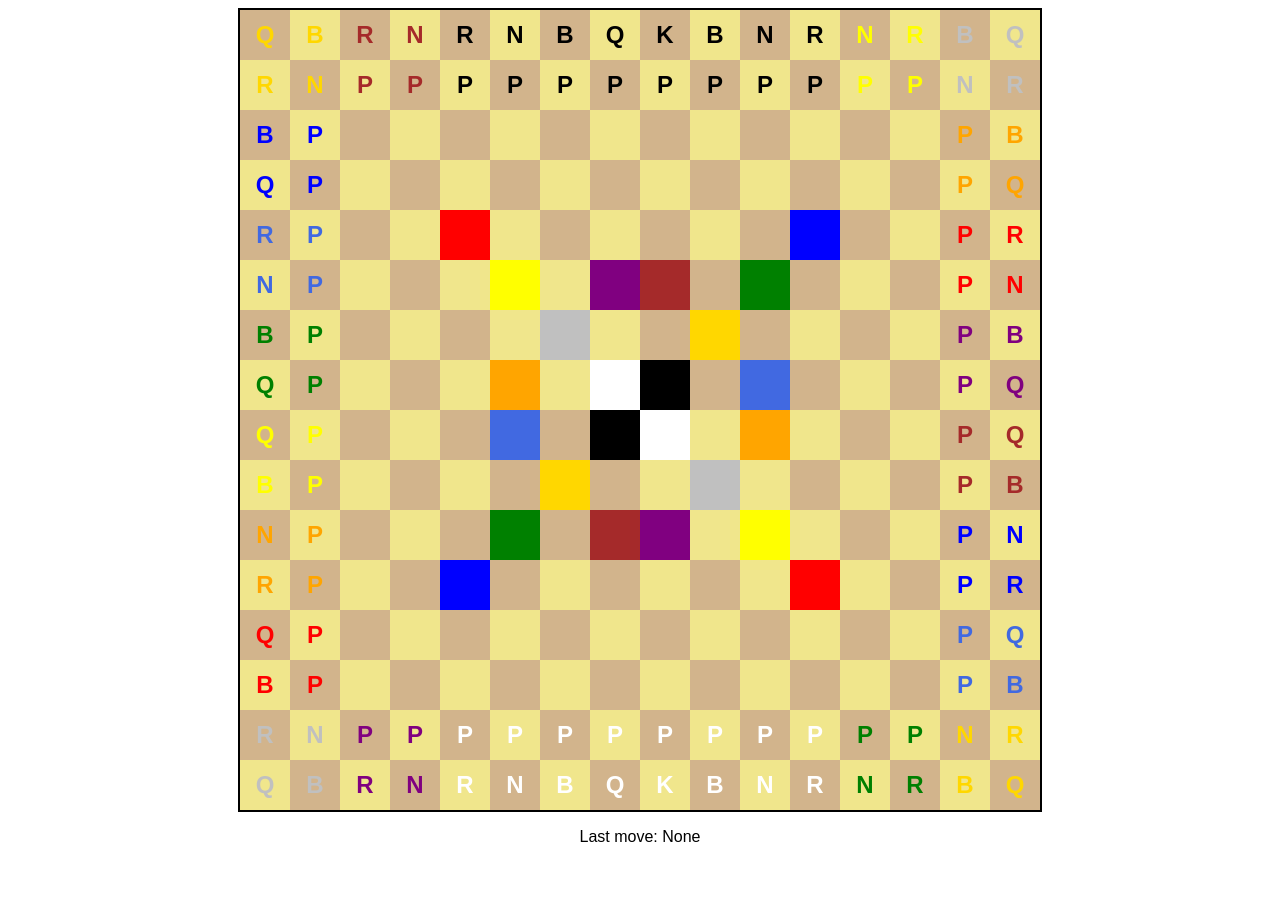
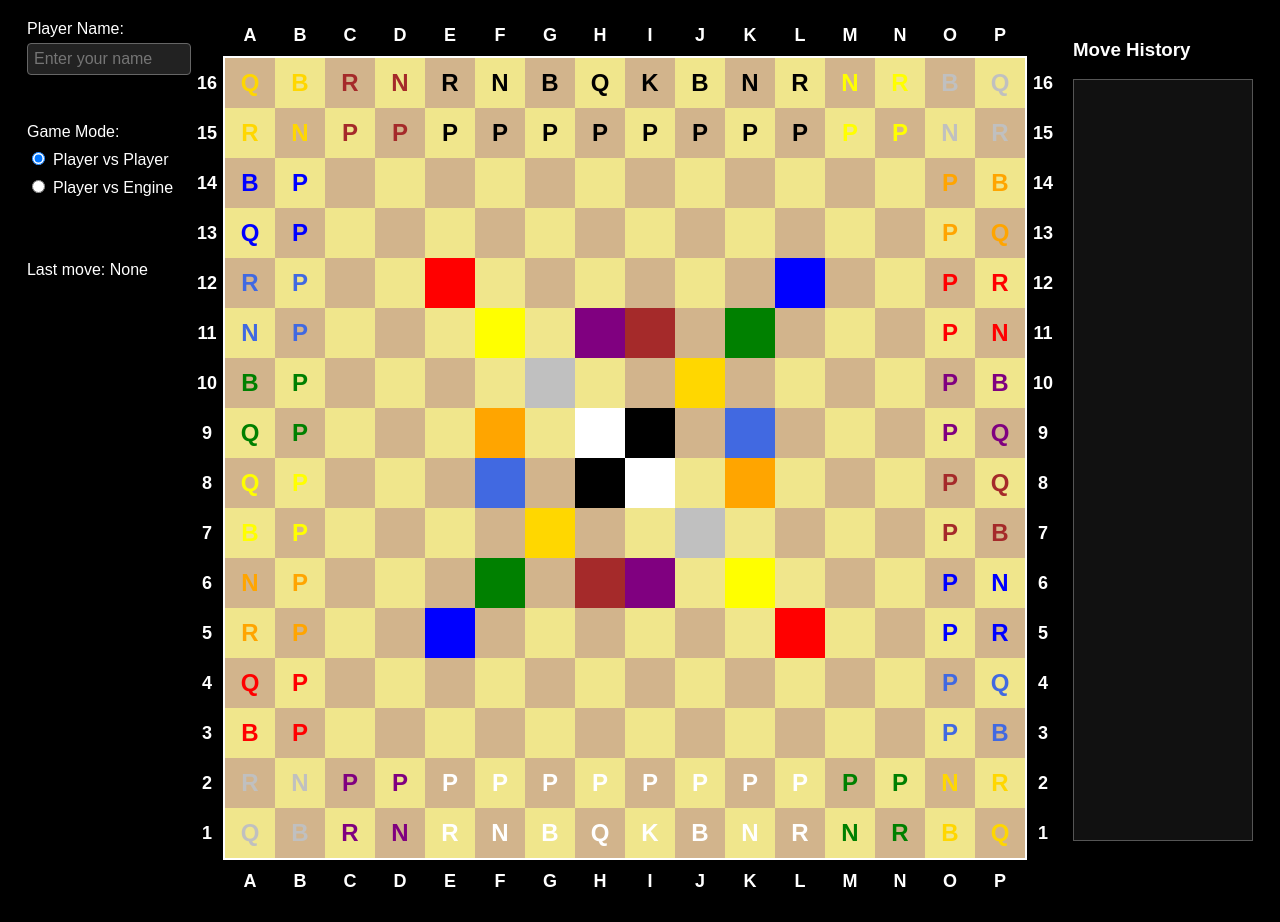
Before and after one commit to KennethLee3/Sovereign-Chess, a website: page public/index.html in a window 1280 px wide. Before the commit the page ends 862 px from the top, so only its background shows below. Drawn offline with Linux system fonts and the light colour scheme.

Commit message:
added board labels, move history, game mode templates

```diff
--- a/public/game.js
+++ b/public/game.js
@@ -1,4 +1,45 @@
 let selected = null;
+
+function createRankLabels() {
+  const left = document.getElementById('rankLabelsLeft');
+  const right = document.getElementById('rankLabelsRight');
+  left.innerHTML = '';
+  right.innerHTML = '';
+  for (let i = 16; i >= 1; i--) {
+    const lblLeft = document.createElement('div');
+    lblLeft.textContent = i;
+    lblLeft.style.height = '50px';
+    lblLeft.style.lineHeight = '50px';
+    left.appendChild(lblLeft);
+
+    const lblRight = document.createElement('div');
+    lblRight.textContent = i;
+    lblRight.style.height = '50px';
+    lblRight.style.lineHeight = '50px';
+    right.appendChild(lblRight);
+  }
+}
+
+function createFileLabels() {
+  const top = document.getElementById('fileLabelsTop');
+  const bottom = document.getElementById('fileLabelsBottom');
+  top.innerHTML = '';
+  bottom.innerHTML = '';
+  for (let i = 0; i < 16; i++) {
+    const letter = String.fromCharCode('A'.charCodeAt(0) + i);
+    const lblTop = document.createElement('div');
+    lblTop.textContent = letter;
+    lblTop.style.height = '30px';
+    lblTop.style.lineHeight = '30px';
+    top.appendChild(lblTop);
+
+    const lblBottom = document.createElement('div');
+    lblBottom.textContent = letter;
+    lblBottom.style.height = '30px';
+    lblBottom.style.lineHeight = '30px';
+    bottom.appendChild(lblBottom);
+  }
+}
 
 window.onload = function() {
   const SIZE = 16;
@@ -64,7 +105,7 @@ window.onload = function() {
       square.classList.add(sColor[r][c]);
       square.classList.add(pColor[r][c]);
       square.textContent = board[r][c];
-      square.id = 'sq-${r}-${c}';
+      square.id = `sq-${r}-${c}`;
 
       square.addEventListener("click", () => {
         if (!selected) {
@@ -93,4 +134,16 @@ window.onload = function() {
       document.getElementById('board').appendChild(square);
     }
   }
+
+  createRankLabels();
+  createFileLabels();
+
+  // Add event listener for mode selection if needed:
+  document.querySelectorAll('input[name="gameMode"]').forEach((radio) => {
+    radio.addEventListener('change', (e) => {
+      console.log(`Game mode changed to ${e.target.value}`);
+      // TODO: react to mode change as needed
+    });
+  });
+
 }
--- a/public/index.html
+++ b/public/index.html
@@ -5,12 +5,42 @@
     <link rel="stylesheet" href="styles.css" />
   </head>
   <body>
-    <div id="board"></div>
+    <div id="container">
+      <div id="leftPanel">
+        <div id="nameBox">
+          <label for="playerName">Player Name:</label><br />
+          <input type="text" id="playerName" placeholder="Enter your name" />
+        </div>
+
+        <div id="modeSelector">
+          <label for="gameMode">Game Mode:</label>
+          <label><input type="radio" name="gameMode" value="pvp" checked />Player vs Player</label>
+          <label><input type="radio" name="gameMode" value="pvc" />Player vs Engine</label>
+        </div>
+
+        <div>
+          <p>Last move: <span id="status">None</span></p>
+        </div>
+      </div>
+
+      <div id="boardWrapper">
+        <div id="fileLabelsTop" class="fileLabels"></div>
+        <div id="boardAndRanks">
+          <div id="rankLabelsLeft" class="rankLabels"></div>
+          <div id="board"></div>
+          <div id="rankLabelsRight" class="rankLabels"></div>
+        </div>
+        <div id="fileLabelsBottom" class="fileLabels"></div>
+      </div>
+
+      <div id="rightPanel">
+        <h3>Move History</h3>
+        <ul id="moveHistory"></ul>
+      </div>
+    </div>
+
     <script src="game.js"></script>
 
-    <div>
-      <p>Last move: <span id="status">None</span></p>
-    </div>
+  </body>
 
-  </body>
 </html>
--- a/public/styles.css
+++ b/public/styles.css
@@ -1,15 +1,131 @@
+/* Set black background and light text */
 body {
+  background-color: black;
+  color: white;
   font-family: sans-serif;
-  text-align: center;
+  margin: 0;
+  padding: 0;
+  display: flex;
+  justify-content: center;
+  align-items: flex-start;
+  min-height: 100vh;
 }
 
+#container {
+  display: flex;
+  flex-direction: row;
+  gap: 20px;
+  padding: 20px;
+}
+
+#leftPanel {
+  display: flex;
+  flex-direction: column;
+  gap: 40px;
+  width: 150px;
+  color: white;
+  font-size: 16px;
+}
+
+#nameBox input {
+  width: 100%;
+  padding: 6px;
+  font-size: 16px;
+  margin-top: 5px;
+  border-radius: 4px;
+  border: 1px solid #666;
+  background: #222;
+  color: white;
+}
+
+#modeSelector label {
+  display: block;
+  cursor: pointer;
+  margin: 8px 0;
+}
+
+#modeSelector input[type="radio"] {
+  margin-right: 8px;
+  cursor: pointer;
+}
+
+/* Board wrapper with labels */
+#boardWrapper {
+  display: flex;
+  flex-direction: column;
+  align-items: center;
+}
+
+#boardAndRanks {
+  display: flex;
+  flex-direction: row;
+  align-items: center;
+}
+
+/* Board styling */
 #board {
   display: grid;
   grid-template-columns: repeat(16, 50px);
   grid-template-rows: repeat(16, 50px);
-  margin: auto;
+  border: 2px solid #fff;
   width: 800px;
-  border: 2px solid #000;
+  height: 800px;
+}
+
+/* Rank labels left & right */
+.rankLabels {
+  display: flex;
+  flex-direction: column;
+  justify-content: center;
+  text-align: center;
+  color: white;
+  font-weight: bold;
+  font-size: 18px;
+  user-select: none;
+}
+
+#rankLabelsLeft {
+  margin-right: 6px;
+}
+
+#rankLabelsRight {
+  margin-left: 6px;
+}
+
+/* File labels top & bottom */
+.fileLabels {
+  display: grid;
+  grid-template-columns: repeat(16, 50px);
+  text-align: center;
+  color: white;
+  font-weight: bold;
+  font-size: 18px;
+  user-select: none;
+  margin-bottom: 6px;
+}
+
+#fileLabelsBottom {
+  margin-top: 6px;
+}
+
+/* Move history */
+#rightPanel {
+  width: 180px;
+  color: white;
+}
+
+#moveHistory {
+  background: #111;
+  border: 1px solid #555;
+  padding: 10px;
+  height: 740px;
+  overflow-y: auto;
+  list-style-type: none;
+  margin: 0;
+}
+
+#moveHistory li {
+  margin-bottom: 6px;
 }
 
 .square {
```
Also changed, not shown: README.md.
